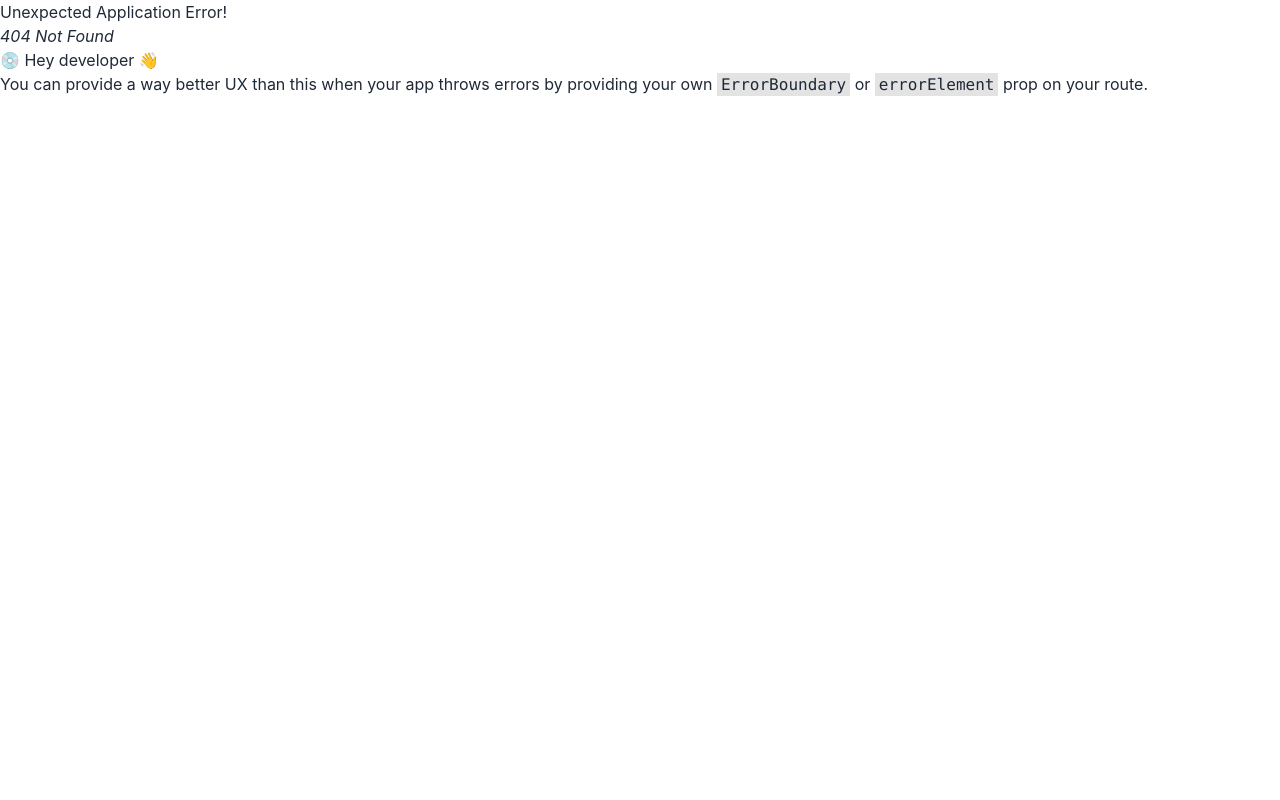
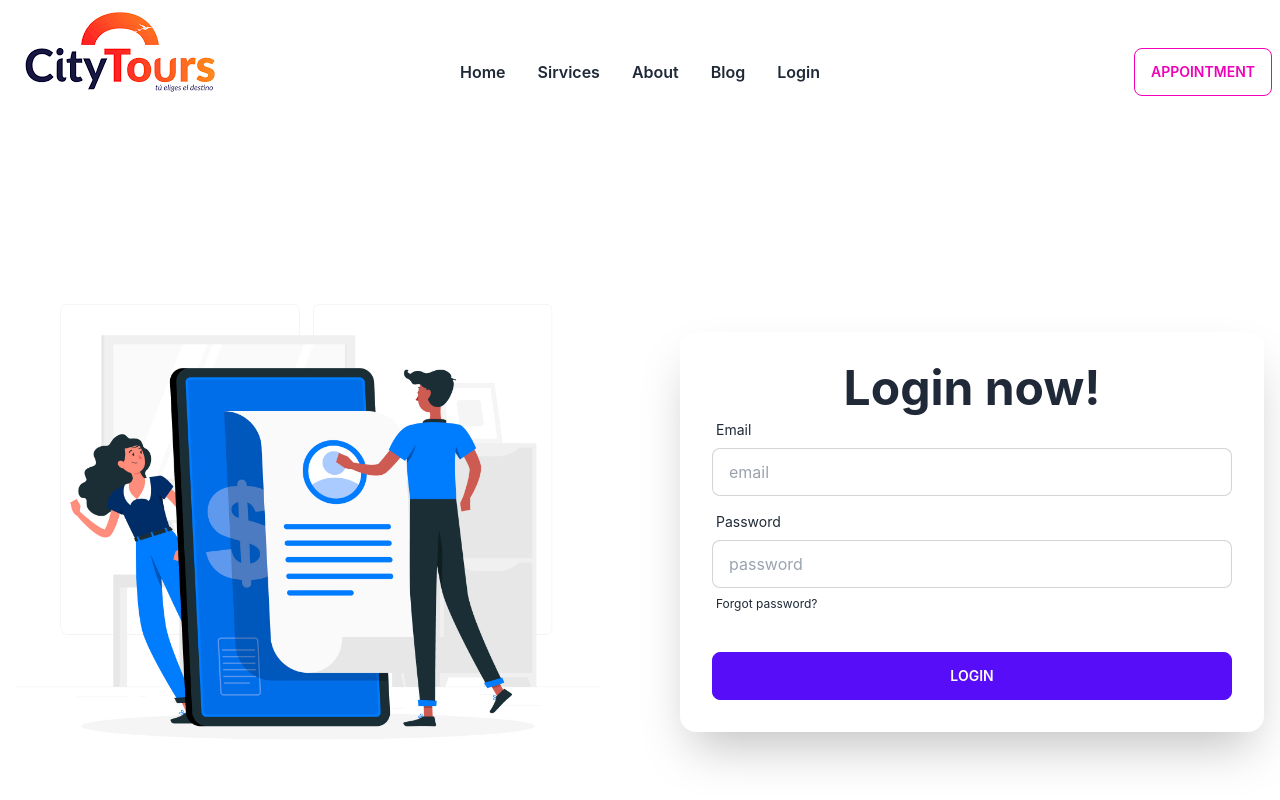
Before and after one commit to nahidpHero/city-tours-client-side, a React (Create React App) app: page /login in a window 1280 px wide. Before the commit this address had no page. Shown: the top 800 px of the page. Built offline with nearby package versions, Linux system fonts and the light colour scheme.

Commit message:
login form added

```diff
--- a/src/pages/Footer/Footer.js
+++ b/src/pages/Footer/Footer.js
@@ -3,7 +3,7 @@ import React from 'react';
 const Footer = () => {
     return (
         <div>
-           <footer className="footer p-10 bg-black text-white text-base-content">
+           <footer className="footer p-10 bg-black text-white ">
   <div>
     <span className="footer-title">Services</span>
     <a className="link link-hover">Branding</a>
--- a/src/pages/Header/Header.js
+++ b/src/pages/Header/Header.js
@@ -5,10 +5,10 @@ import img from '../../assets/images/logo/sity-tours-logo.png'
 const Header = () => {
     const menuItem=<>
     <li className='fond-semibold'><Link to='/home'>Home</Link></li>
+    <li className='fond-semibold'><Link>Sirvices</Link></li>
     <li className='fond-semibold'><Link>About</Link></li>
-    <li className='fond-semibold'><Link>Sirvices</Link></li>
     <li className='fond-semibold'><Link>Blog</Link></li>
-    <li className='fond-semibold'><Link>Contact</Link></li>
+    <li className='fond-semibold'><Link to='/login'>Login</Link></li>
    </>
 
     return (
--- /dev/null
+++ b/src/pages/Login/Login.js
@@ -0,0 +1,49 @@
+import React from 'react';
+import { Link } from 'react-router-dom';
+import loginImg from '../../assets/images/login/login.jpg'
+
+const Login = () => {
+    const handleSubmit=(event)=>{
+
+    }
+    return (
+        <div>
+          <div className="hero w-full my-20">
+        <div className="hero-content grid gap-20 md:grid-cols-2 flex-col lg:flex-row">
+          <div className="text-center lg:text-left">
+          <img src={loginImg}></img>
+          </div>
+          <div className="card  w-full shadow-2xl bg-base-100">
+            <form onSubmit={handleSubmit} className="card-body">
+              <div className="form-control">
+              <h1 className="text-5xl font-bold text-center">Login now!</h1>
+                <label className="label">
+                  <span className="label-text">Email</span>
+                </label>
+                <input type="text" name='email' placeholder="email" className="input input-bordered" />
+              </div>
+              <div className="form-control">
+                <label className="label">
+                  <span className="label-text">Password</span>
+                </label>
+                <input type="text" name='password' placeholder="password" className="input input-bordered" />
+                <label className="label">
+                  <a href="#" className="label-text-alt link link-hover">Forgot password?</a>
+                </label>
+              </div>
+              <div className="form-control mt-6">
+              <input className="btn btn-primary" type="submit" value="Login" />
+              </div>
+            </form>
+           <div>
+             {/* <p className='text-center'>New to Genius Car <Link className='text-orange-600 font-bold' to="/signup">Sign Up</Li> </p> */}
+           </div>
+          </div>
+        </div>
+      </div>
+
+        </div>
+    );
+};
+
+export default Login;
```
Also changed, not shown: src/routers/Routs/Routes.js (+9 -0 lines), src/assets/images/login/login.jpg (added).
